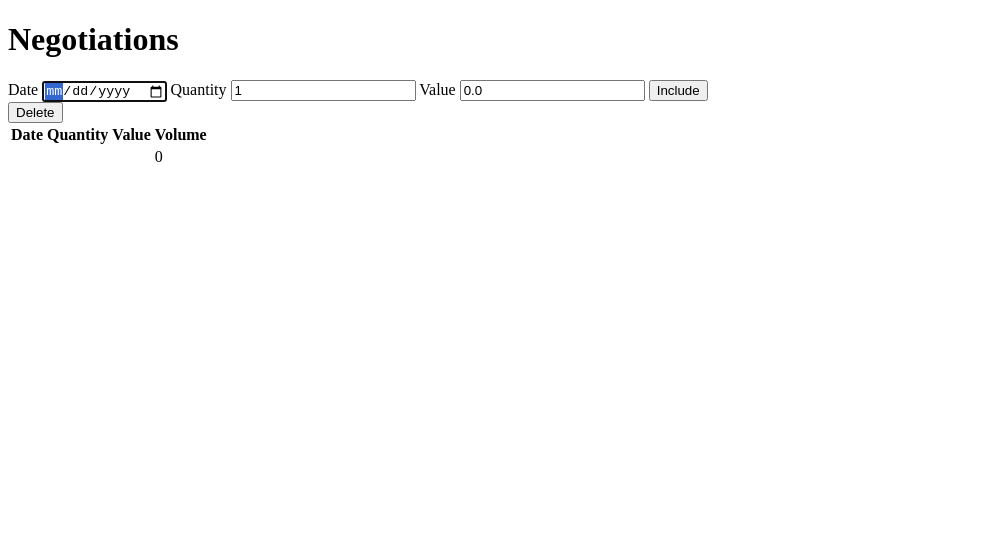
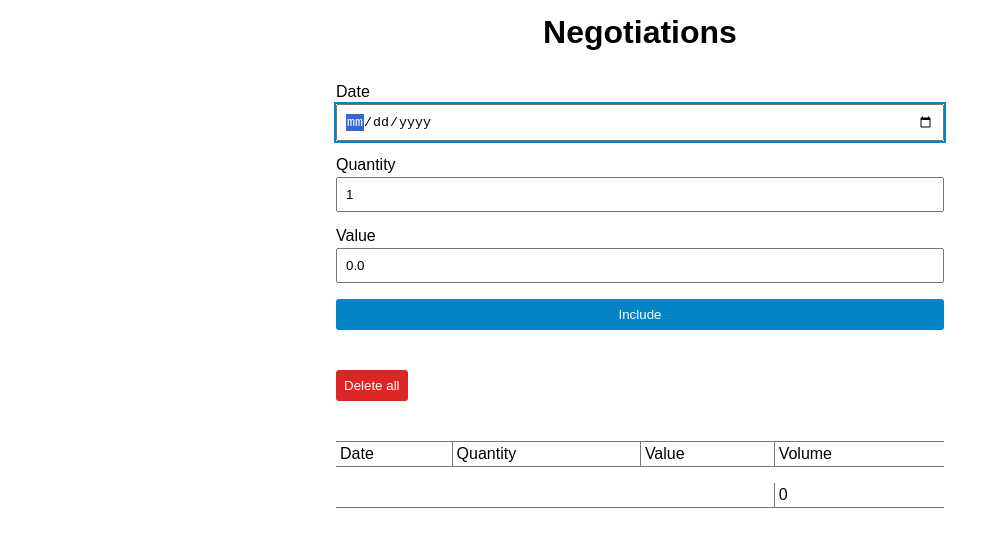
Before and after one commit to samuelastech/negotiations, a website built with webpack: page index.html in a window 1280 px wide. Shown: the whole page, without its empty margins (0-1001 px from the left). Built offline with nearby package versions, Linux system fonts and the light colour scheme.

Commit message:
feat: application first css

```diff
--- a/app/negotiation/negotiation.view.ts
+++ b/app/negotiation/negotiation.view.ts
@@ -24,31 +24,33 @@ class NegotiationsView {
   private template(model: NegotiationList): string {
     let volume = 0;
     return `
-      <table>
-        <thead>
-          <tr>
-            <th>Date</th>
-            <th>Quantity</th>
-            <th>Value</th>
-            <th>Volume</th>
+      <table class="app-table">
+        <thead class="table-header">
+          <tr class="row">
+            <th class="column">Date</th>
+            <th class="column">Quantity</th>
+            <th class="column">Value</th>
+            <th class="column">Volume</th>
           </tr>
         </thead>
-        <tbody>
+        <tbody class="table-body">
           ${model.negotiations.map((negotiation) => {
             volume += negotiation.volume ? negotiation.volume : 0;
             return `
-              <tr>
-                <td>${DateHelper.dateToString(negotiation.date)}</td>
-                <td>${negotiation.quantity}</td>
-                <td>${negotiation.value}</td>
-                <td>${negotiation.volume}</td>
+              <tr class="row">
+                <td class="column">${DateHelper.dateToString(negotiation.date)}</td>
+                <td class="column">${negotiation.quantity}</td>
+                <td class="column">${negotiation.value}</td>
+                <td class="column">${negotiation.volume}</td>
               </tr>
             `;
           }).join('')}
         </tbody>
-        <tfoot>
-          <td colspan="3"></td>
-          <td>${volume}</td>
+        <tfoot class="table-footer">
+          <tr class="row">
+            <td class="column" colspan="3"></td>
+            <td class="column">${volume}</td>
+          </tr>
         </tfoot>
       </table>
     `;
--- /dev/null
+++ b/css/main.css
@@ -0,0 +1,124 @@
+:root {
+  --blue-600: #0284c7;
+  --red-600: #dc2626;
+  --gray-300: rgb(118, 118, 118);
+  --gray-100: rgb(204, 204, 204);
+  --white: #FFF;
+}
+
+* {
+  box-sizing: border-box;
+}
+
+button,
+input[type=button] {
+  cursor: pointer;
+}
+
+body {
+  font-family: sans-serif;
+  min-height: 100vh;
+}
+
+.app-title {
+  font-size: 2rem;
+  text-align: center;
+  font-weight: 700;
+  margin: 1rem 0;
+}
+
+.app-form,
+.app-tools,
+#negotiations {
+  padding: 1.25rem;
+  max-width: 648px;
+  margin: 0 auto;
+}
+
+.app-form {
+  display: flex;
+  flex-direction: column;
+  gap: 1rem;
+}
+
+.app-field {
+  display: flex;
+  flex-direction: column;
+  gap: 0.25rem;
+
+  >.input {
+    padding: 0.5rem;
+  }
+
+  >.input:focus {
+    outline: var(--blue-600) solid 2px;
+  }
+}
+
+.app-button {
+  background-color: var(--blue-600);
+  color: var(--white);
+  border: none;
+  border-radius: 3px;
+  padding: 0.5rem;
+
+  &.-red {
+    background-color: #dc2626;
+  }
+}
+
+.table-header {
+  > .row {
+    > .column {
+      text-align: left;
+    }
+  }
+}
+
+.table-header, .table-body {
+  > .row {
+    > .column {
+      padding: 0.25rem;
+      border-right: 1px solid var(--gray-300);
+    }
+
+    > .column:last-of-type {
+      border-right: none;
+    }
+  }
+}
+
+.table-body {
+  height: 1rem;
+
+  > .row {
+    > .column {
+    }
+  }
+
+  > .row:hover {
+    background-color: var(--gray-100);
+  }
+}
+
+.table-footer {
+  > .row {
+    > .column {
+      padding: 0.25rem;
+    }
+
+    > .column:last-of-type {
+      border-left: 1px solid var(--gray-300);
+    }
+  }
+}
+
+.table-header, .table-footer {
+  border-top: 1px solid var(--gray-300);
+  border-bottom: 1px solid var(--gray-300);
+}
+
+.app-table {
+  width: 100%;
+  border-collapse: collapse;
+}
--- a/index.html
+++ b/index.html
@@ -3,34 +3,37 @@
 <head>
   <meta charset="UTF-8">
   <meta name="viewport" content="width=device-width, initial-scale=1.0">
+  <link rel="stylesheet" href="https://cdnjs.cloudflare.com/ajax/libs/meyer-reset/2.0/reset.min.css" integrity="sha512-NmLkDIU1C/C88wi324HBc+S2kLhi08PN5GDeUVVVC/BVt/9Izdsc9SVeVfA1UZbY3sHUlDSyRXhCzHfr6hmPPw==" crossorigin="anonymous" referrerpolicy="no-referrer" />
+  <link rel="stylesheet" href="css/main.css">
   <title>Negotiations</title>
+  <script src="dist/app/index.js" type="module" defer></script>
 </head>
 <body>
-  <h1>Negotiations</h1>
+  <h1 class="app-title">Negotiations</h1>
 
-  <form>
-    <label>
-      <span>Date</span>
-      <input type="date" id="date" required autofocus />
+  <form class="app-form">
+    <label class="app-field">
+      <span class="label">Date</span>
+      <input type="date" id="date" class="input" required autofocus />
     </label>
 
-    <label>
-      <span>Quantity</span>
-      <input type="number" id="quantity" min="1" step="1" value="1" required />
+    <label class="app-field">
+      <span class="label">Quantity</span>
+      <input type="number" id="quantity" min="1" step="1" value="1" class="input" required />
     </label>
 
-    <label>
-      <span>Value</span>
-      <input type="number" id="value" min="0.01" step="0.01" value="0.0" required />
+    <label class="app-field">
+      <span class="label">Value</span>
+      <input type="number" id="value" min="0.01" step="0.01" value="0.0" class="input" required />
     </label>
 
-    <button type="submit">
+    <button type="submit" class="app-button">
       Include
     </button>
   </form>
 
-  <div>
-    <button type="button">Delete</button>
+  <div class="app-tools">
+    <button class="app-button -red" type="button">Delete all</button>
   </div>
 
   <div id="negotiations"></div>
```
